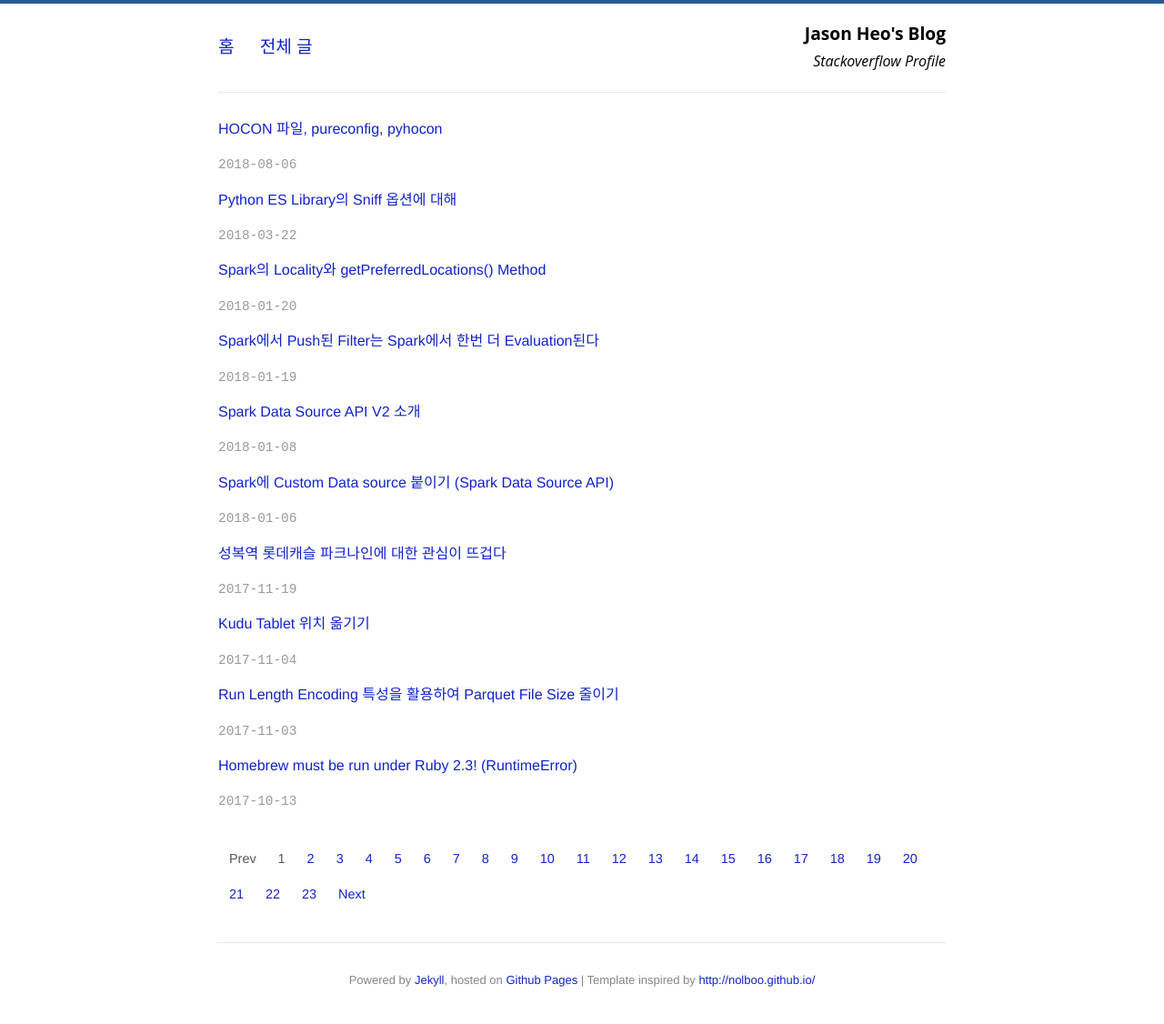
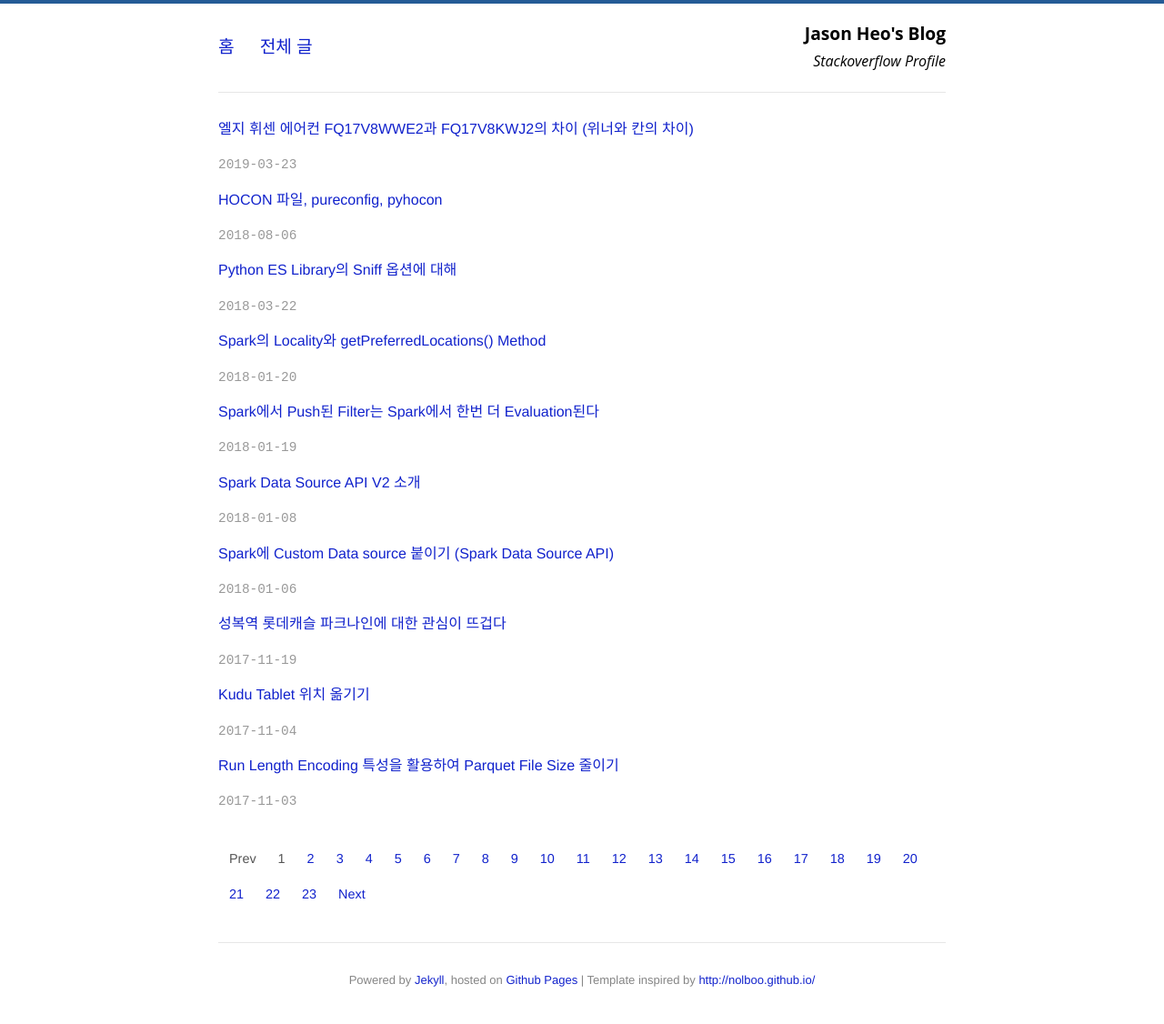
Before and after one commit to jason-heo/jason-heo.github.io, a Jekyll site: the page built from index.html, in a window 1280 px wide. Shown: the whole page at 91% size. Built offline with Jekyll 4.4.1, drawn with Linux system fonts in a browser that asks for light colours; the list of posts is cut into pages by our own code; comment, search, counter and statistics services are not loaded; some of the changed lines change nothing that is shown.

Commit message:
LG휘센 칸 vs 위너

```diff
--- /dev/null
+++ b/_posts/2019-03-23-ac-lg.md
@@ -0,0 +1,30 @@
+---
+layout: post
+title: "엘지 휘센 에어컨 FQ17V8WWE2과 FQ17V8KWJ2의 차이 (위너와 칸의 차이)"
+categories: "life"
+---
+
+큰 맘 먹고 에어컨을 사려고 LG전자대리점을 방문한 결과 FQ17V8WWE2 모델이 눈에 들어왔다. 모델명은 기억하고 하이마트를 방문해봤는데 생김새도 비슷하고 가격대로 비슷한 FQ17V8KWJ2라는 모델이 보였다.
+
+두 개는 어떤 차이일까?
+
+우선 모델번호를 해석해야하는데, [다나와 글](http://dpg.danawa.com/news/view?boardSeq=64&listSeq=3357932)을 읽으면 도움이 된다.
+
+즉, 2018년 모델을 의미하는 '8' 다음의 W와 K는 각각 '위너'와 '칸'을 의미한다.
+
+- 위너: LG전자대리점 판매모델
+- 칸: 마트 판매모델
+
+그렇다면 기능/성능에는 어떤 차이가 있을까? Spec상 성능은 거의없고 공기나오는 곳의 모양만 다른 것 같다.
+
+<img src=/images/posts/life/aircon/ac-winner.png>
+(출처: [네이버 쇼핑](https://search.shopping.naver.com/detail/detail.nhn?nv_mid=16792765853&cat_id=50002523&frm=NVSCMOD&query=FQ17V8WWE2&NaPm=ct%3Djtl2dfew%7Cci%3Dcbfd567147658b2a3ddbe4050353de2129905d5f%7Ctr%3Dsls%7Csn%3D95694%7Chk%3D0ca880ddda27a4317b8363322140fd86d5feec4c)
+
+<img src=/images/posts/life/aircon/ac-khan.png>
+(출처: [네이버 쇼핑](https://search.shopping.naver.com/detail/detail.nhn?nv_mid=17126750171&cat_id=50002523&frm=NVSCMOD&query=FQ17V8kwj2&NaPm=ct%3Djtl2d5ds%7Cci%3Def99c0078cc970c91e36139bac6504cc22383362%7Ctr%3Dsls%7Csn%3D95694%7Chk%3Dd2be78421f3f810d29d1af54b522cbe182eb4a26)
+
+그런데 위의 그림을 보면 위너는 에너지 등급이 1등급이고, 칸은 4등급인 걸 볼 수 있다. 이것도 위너와 칸의 차이일까?
+
+답은 'NO'이다. 정부에서는 2018년 중간에 에너지 효율 등급을 강화하였다. 그래서 뉴스를 검색해보면 ["1등급 에어컨 실종사건"](https://news.naver.com/main/read.nhn?mode=LSD&mid=sec&sid1=105&oid=030&aid=0002786024)이라는 2019년 뉴스를 찾을 수 있다.
+
+위 사진에서 위너는 2018년에 출시된 모델이라서 등급이 강화되기 전 기준으로 1등급을 받았고, 칸은 2019년에 생산되면서 4등급을 받게 되었다. 칸도 'FQ17V8KWJ2'라는 모델명에서 볼 수 있듯이 2018년형 모델이다. 단, 생산만 2019년에 해서 에너지 효율 등급을 새로 출력한 것 같다.
--- a/index.html
+++ b/index.html
@@ -1,7 +1,7 @@
 ---
 layout: default
-title: Inos Heo
-description: MySQL, C++로 즐기는 인생
+title: Jason Heo의 블로그
+description: BigData로 즐기는 인생
 ---
 
 <section>
```
Also changed, not shown: images/posts/life/aircon/ac-khan.png (added), images/posts/life/aircon/ac-winner.png (added).
